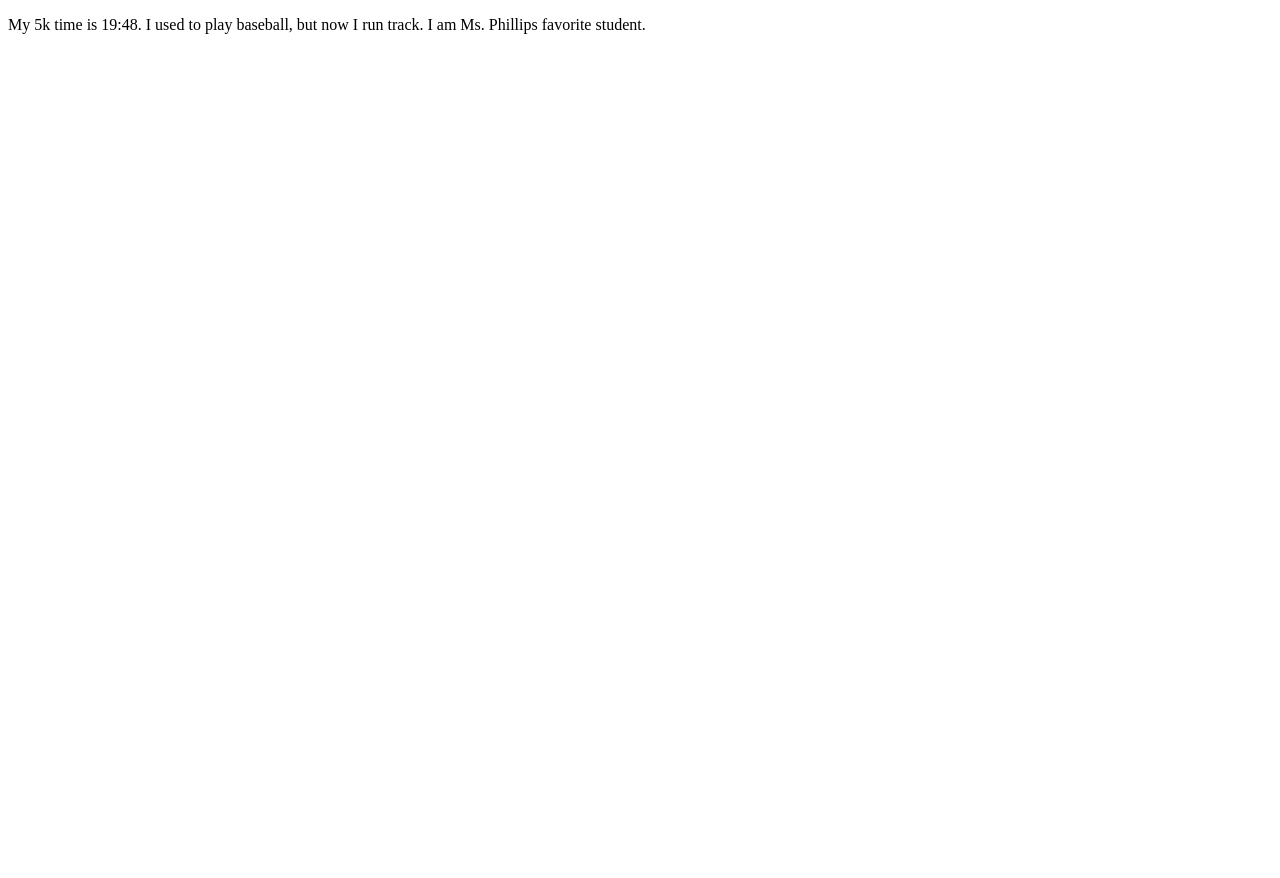
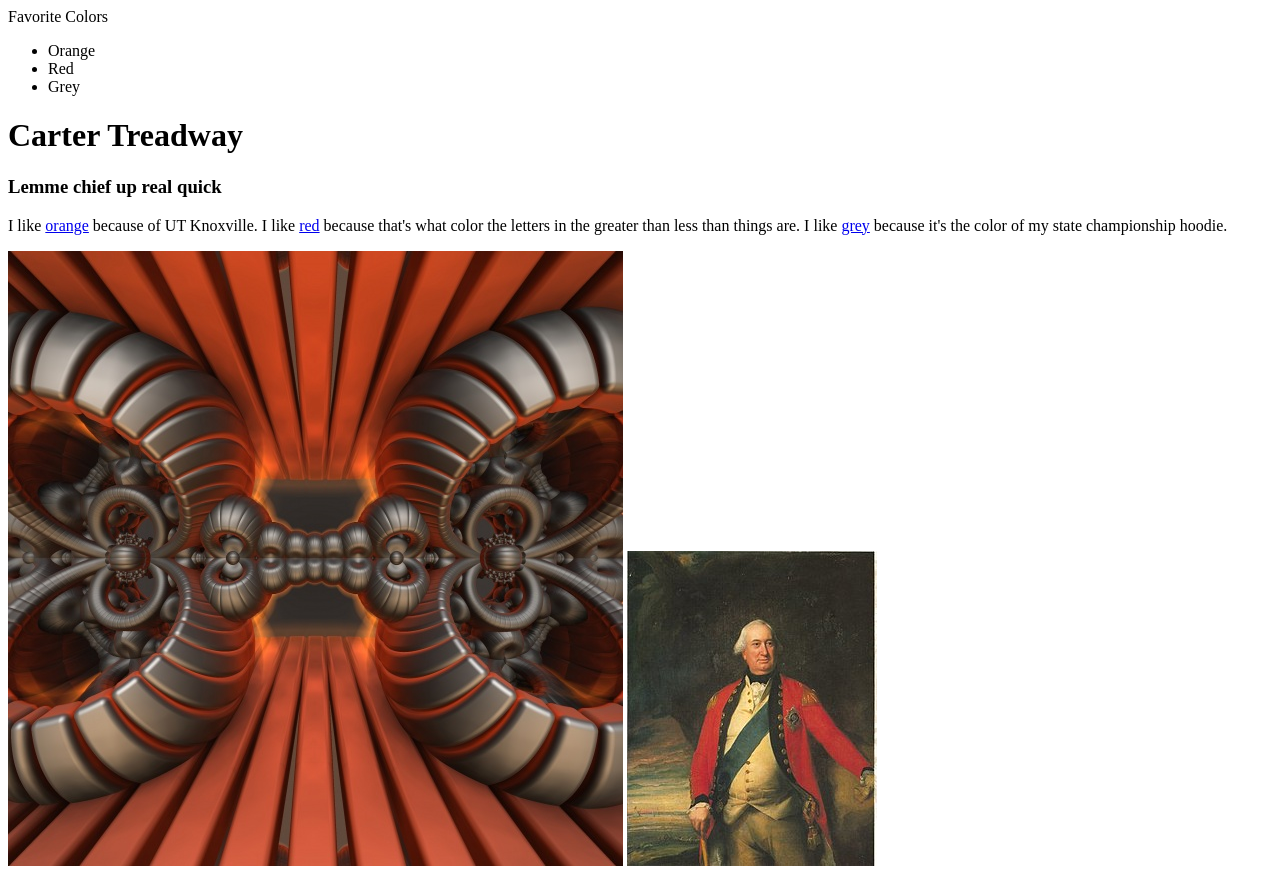
Before and after one commit to cartertreadway/cartertreadway, a plain HTML site: page index.html in a window 1280 px wide. Before the commit the page ends 800 px from the top, so only its background shows below. Drawn offline with Linux system fonts and the light colour scheme.

Commit message:
FIXED MY FILES

```diff
--- a/index.html
+++ b/index.html
@@ -5,12 +5,36 @@
 
   <title>Carter Treadway</title>
 
+
+
+
 </head>
 
 
 <body>
 
-        <p> My 5k time is 19:48. I used to play baseball, but now I run track. I am Ms. Phillips favorite student. </p>
+  <div class="container">
+
+    <div nav="container"
+    <h2>Favorite Colors</h2>
+      <ul>
+        <li>Orange</li>
+        <li>Red</li>
+        <li>Grey</li>
+      </ul>
+    </div>
+
+
+
+    <div main="container">
+      <h1>Carter Treadway</h1>
+      <h3>Lemme chief up real quick</h3>
+      <p>I like <a href="https://goo.gl/images/d6MsWk">orange</a> because of UT Knoxville. I like <a href="https://goo.gl/images/azPEYh">red</a> because that's what color the letters in the greater than less than things are. I like <a href="https://goo.gl/images/2JHLZc">grey</a>
+        because it's the color of my state championship hoodie.</p>
+        <img src="./img/gray-orange-mirror-image.jpg"/>
+        <img src="./img/Cornwallis.jpg"/>
+    </div>
+  </div>
 
 </body>
 
```
Also changed, not shown: cartertreadway/index.html (deleted, +0 -42 lines), Grey.html (added), Orange.html (added), Red.html (added), cartertreadway/Grey.html (deleted), cartertreadway/Orange.html (deleted), cartertreadway/Red.html (deleted), img/Cornwallis.jpg (renamed from cartertreadway/img/Cornwallis.jpg), img/gray-orange-mirror-image.jpg (renamed from cartertreadway/img/gray-orange-mirror-image.jpg). Lines whose indentation alone changed are shown as unchanged.
